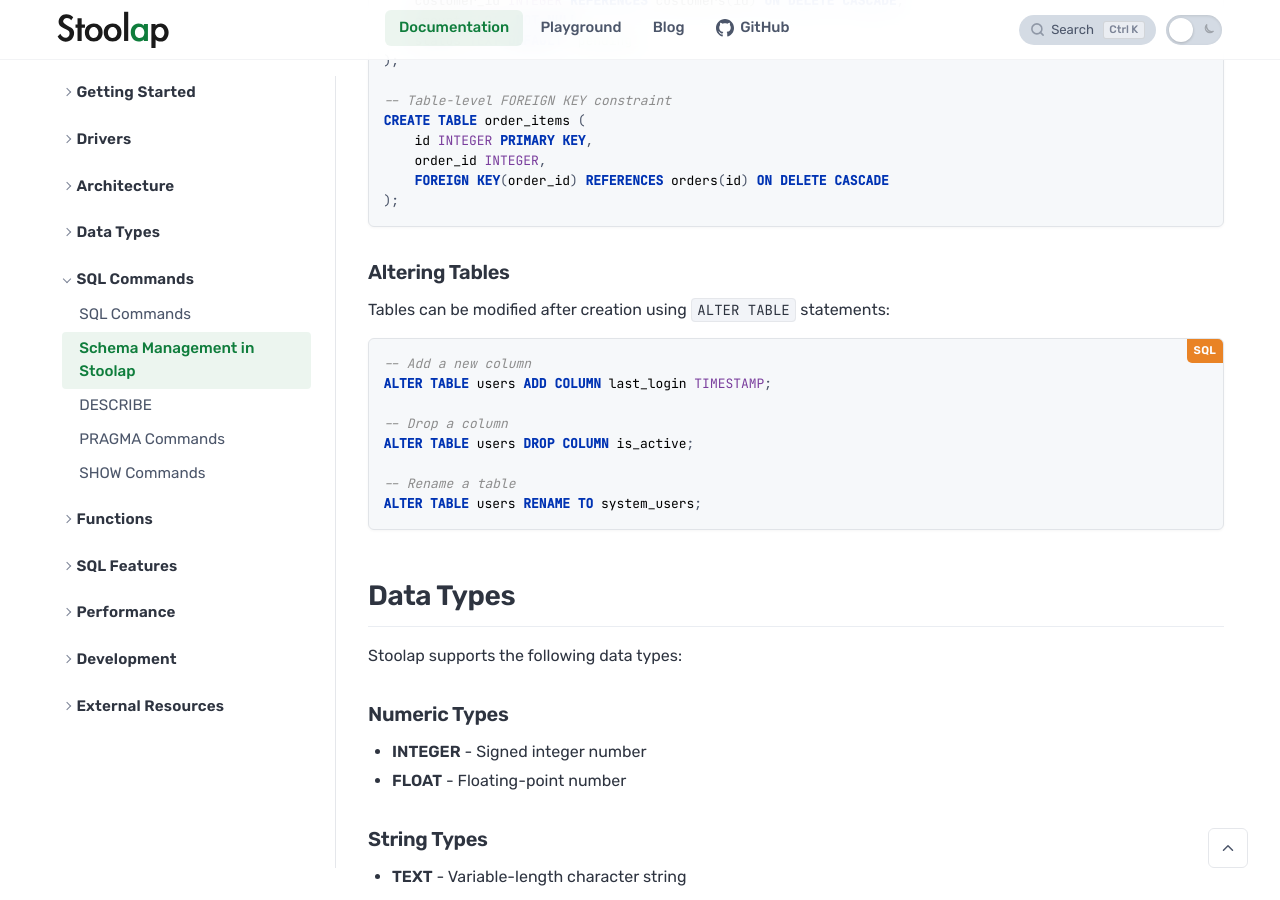
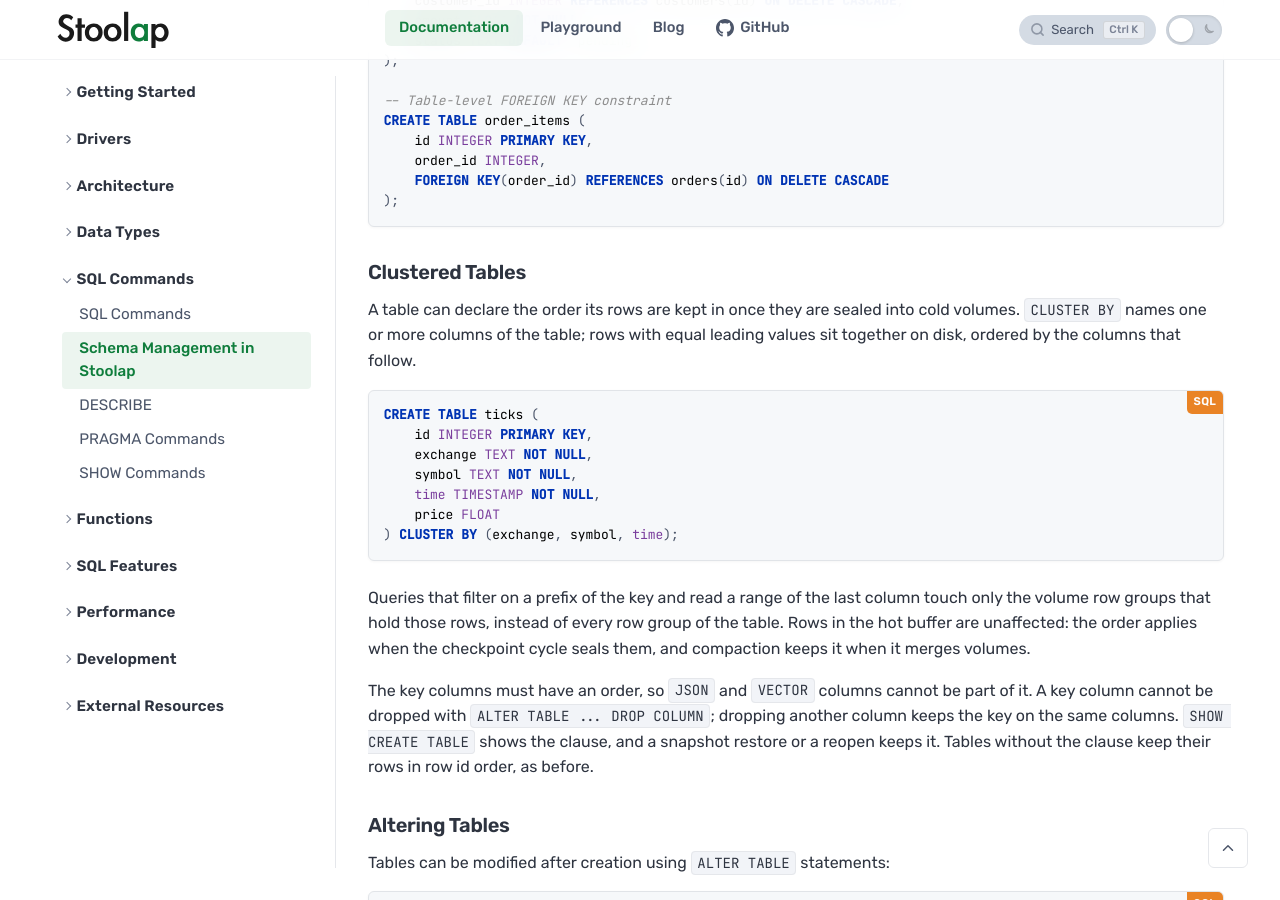
Before and after one commit to stoolap/stoolap, a Jekyll site: the page built from docs/_docs/sql-commands/schema-management.md, in a window 1280 px wide and 900 px high, scrolled down 1081 px. Built offline with Jekyll 4.4.1, drawn with Linux system fonts in a browser that asks for light colours.

Commit message:
Document CLUSTER BY in the schema and storage engine pages

````diff
--- a/docs/_docs/sql-commands/schema-management.md
+++ b/docs/_docs/sql-commands/schema-management.md
@@ -53,6 +53,24 @@ CREATE TABLE order_items (
     FOREIGN KEY(order_id) REFERENCES orders(id) ON DELETE CASCADE
 );
 ```
+
+### Clustered Tables
+
+A table can declare the order its rows are kept in once they are sealed into cold volumes. `CLUSTER BY` names one or more columns of the table; rows with equal leading values sit together on disk, ordered by the columns that follow.
+
+```sql
+CREATE TABLE ticks (
+    id INTEGER PRIMARY KEY,
+    exchange TEXT NOT NULL,
+    symbol TEXT NOT NULL,
+    time TIMESTAMP NOT NULL,
+    price FLOAT
+) CLUSTER BY (exchange, symbol, time);
+```
+
+Queries that filter on a prefix of the key and read a range of the last column touch only the volume row groups that hold those rows, instead of every row group of the table. Rows in the hot buffer are unaffected: the order applies when the checkpoint cycle seals them, and compaction keeps it when it merges volumes.
+
+The key columns must have an order, so `JSON` and `VECTOR` columns cannot be part of it. A key column cannot be dropped with `ALTER TABLE ... DROP COLUMN`; dropping another column keeps the key on the same columns. `SHOW CREATE TABLE` shows the clause, and a snapshot restore or a reopen keeps it. Tables without the clause keep their rows in row id order, as before.
 
 ### Altering Tables
 
````
Also changed, not shown: docs/_docs/architecture/storage-engine.md (+3 -2 lines).
